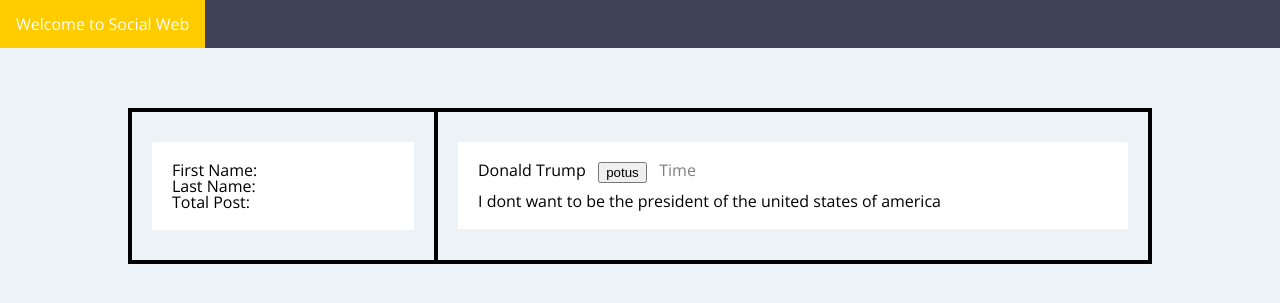
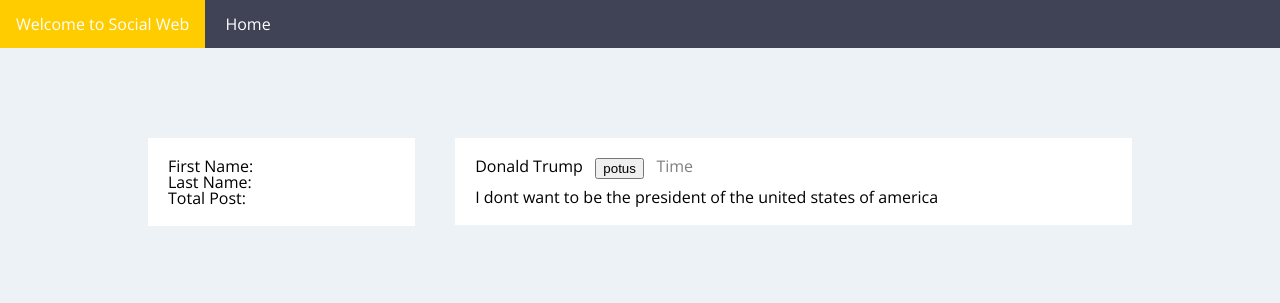
Before and after one commit to guozj94/WebAppDev, a Django app: page /socialnetwork/profile in a window 1280 px wide. Shown: the top 303 px of the page. Run offline with Django 3.2, Linux system fonts and the light colour scheme; a user stored in the database is signed in.

Commit message:
all functions achieved

```diff
--- a/hw4/socialnetwork/static/socialnetwork/global.css
+++ b/hw4/socialnetwork/static/socialnetwork/global.css
@@ -64,14 +64,14 @@ header nav {
 	flex-direction: row;
 	justify-content: flex-start;
 	width: 80vw;
-	border: solid 2px black;
+	/*border: solid 2px black;*/
 }
 .left-col-container {
 	display: flex;
 	flex-direction: column;
 	justify-content: flex-start;
 	width: 30%;
-	border: solid 2px black;
+	/*border: solid 2px black;*/
 	padding: 20px;
 }
 .right-col-container {
@@ -79,7 +79,7 @@ header nav {
 	flex-direction: column;
 	justify-content: flex-start;
 	width: 70%;
-	border: solid 2px black;
+	/*border: solid 2px black;*/
 	padding: 20px;
 }
 .column {
--- a/hw4/socialnetwork/static/socialnetwork/profile.css
+++ b/hw4/socialnetwork/static/socialnetwork/profile.css
@@ -64,23 +64,23 @@ header nav {
 	flex-direction: row;
 	justify-content: flex-start;
 	width: 80vw;
-	border: solid 2px black;
-}
+/*	border: solid 2px black;
+*/}
 .left-col-container {
 	display: flex;
 	flex-direction: column;
 	justify-content: flex-start;
 	width: 30%;
-	border: solid 2px black;
-	padding: 20px;
+/*	border: solid 2px black;
+*/	padding: 20px;
 }
 .right-col-container {
 	display: flex;
 	flex-direction: column;
 	justify-content: flex-start;
 	width: 70%;
-	border: solid 2px black;
-	padding: 20px;
+/*	border: solid 2px black;
+*/	padding: 20px;
 }
 .column {
 	display: flex;
--- a/hw4/socialnetwork/templates/socialnetwork/profile.html
+++ b/hw4/socialnetwork/templates/socialnetwork/profile.html
@@ -15,6 +15,9 @@
 			<ul>
 				<li>
 					<a href="">Welcome to Social Web</a>
+				</li>
+				<li>
+					<a href="/socialnetwork/global">Home</a>
 				</li>
 			</ul>
 		</nav>
--- a/hw4/socialnetwork/urls.py
+++ b/hw4/socialnetwork/urls.py
@@ -4,7 +4,7 @@ from socialnetwork import views as socialnetwork_views
 
 urlpatterns = [
     url(r'^$', socialnetwork_views.home, name='home'),
-    #url(r'^search$', socialnetwork_views.search, name='search'),
+    url(r'^global$', socialnetwork_views.home, name='global'),
     url(r'^create$', socialnetwork_views.create, name='create'),
     #url(r'^register$', socialnetwork_views.register, name='register'),
     # Route for built-in authentication with our own custom login page
--- a/hw4/socialnetwork/views.py
+++ b/hw4/socialnetwork/views.py
@@ -83,7 +83,7 @@ def profile(request):
 		#print p.first_name, p.last_name
 		all_info.append({'fname': p.first_name, 'lname': p.last_name, 'date': p.date, 'post': p.post, 'username': p.username})
 	print all_info[0]
-	context = {'messages': all_info}
+	context = {'messages': all_info, 'lname': all_info[0]['lname'], 'fname': all_info[0]['fname'], 'totalpost': len(all_info)}
 
 	return render(request, 'socialnetwork/profile.html', context)
 
```
Also changed, not shown: hw4/db.sqlite3.
